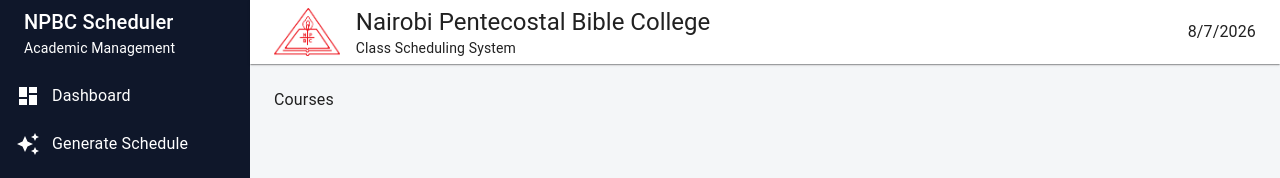
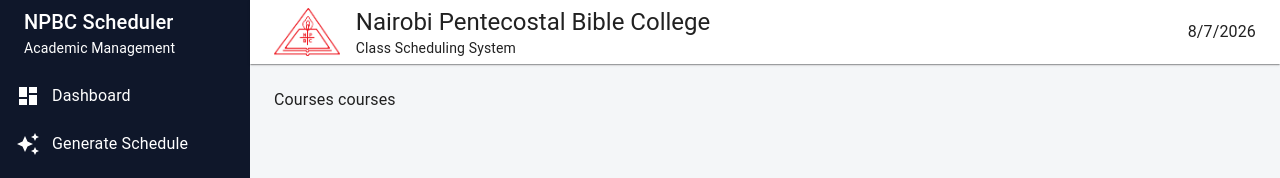
Before and after one commit to npbcsystem/scheduler, a React app in the folder frontend/: page /courses in a window 1280 px wide. Shown: the top 178 px of the page. Built offline with nearby package versions, Linux system fonts and the light colour scheme; the HTML template or start-up script is replaced by a standard one.

Commit message:
Update Courses component to include 'courses' text

```diff
--- a/frontend/src/pages/Courses.jsx
+++ b/frontend/src/pages/Courses.jsx
@@ -2,7 +2,7 @@
 
 const Courses = () => {
   return (
-    <div>Courses</div>
+    <div>Courses courses </div>
   )
 }
 
```
